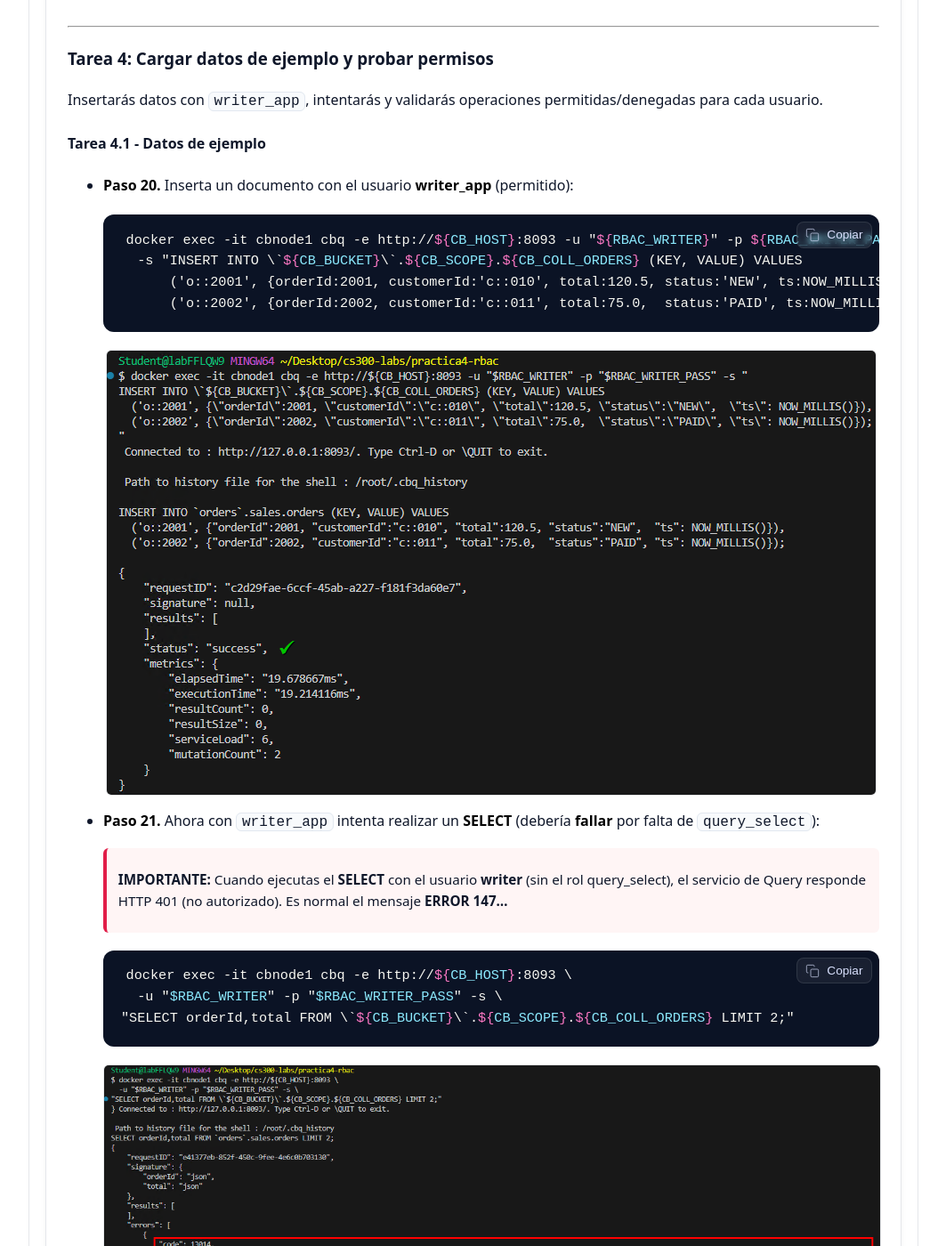
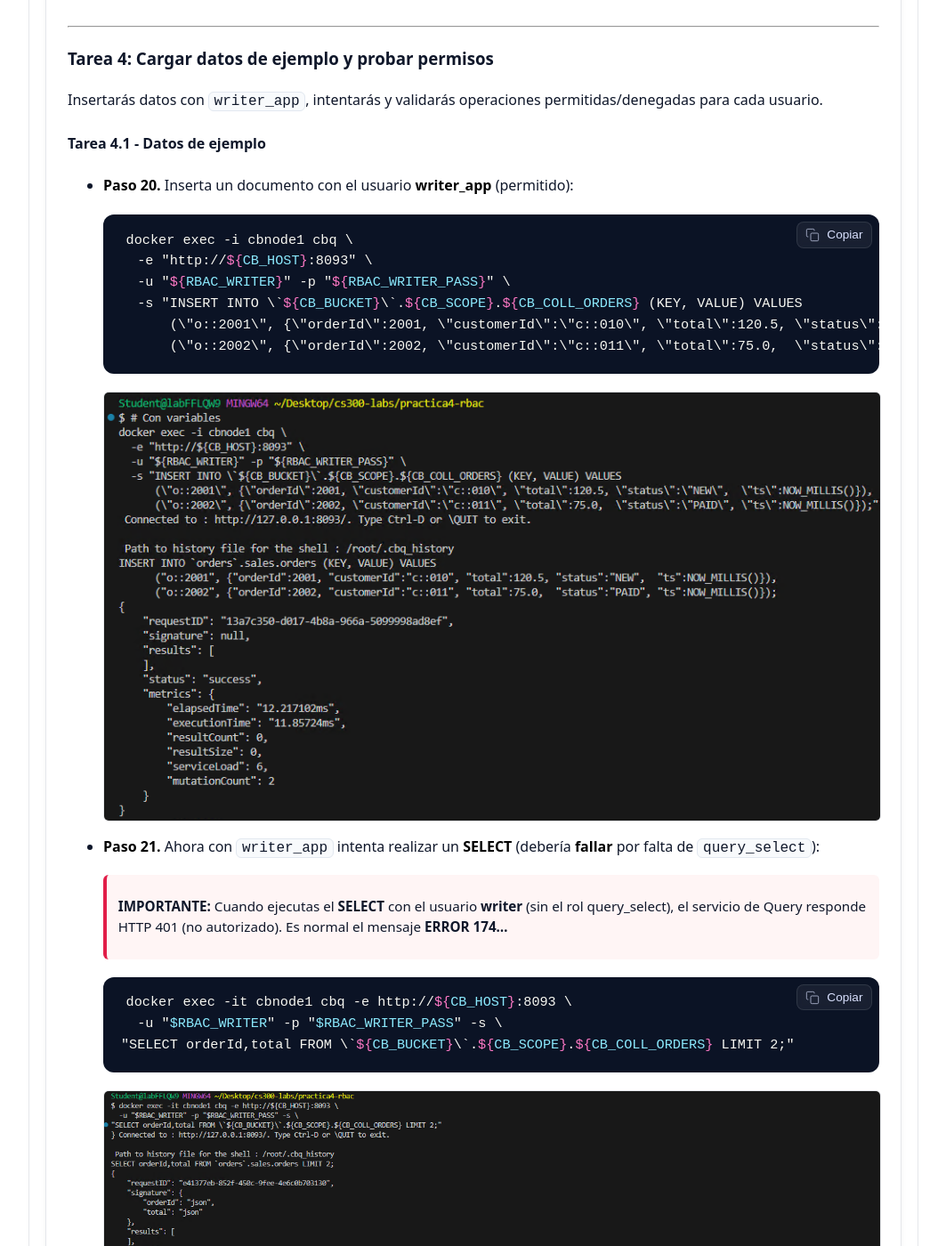
Before and after one commit to Netec-Mx/CS300_INT, a Jekyll site: the page built from labs/lab4/lab4.md, in a window 1280 px wide and 1400 px high, scrolled down 10558 px. Shown: the whole window at 89% size, without its empty margins (108-1171 px from the left). Built offline with Jekyll 4.4.1, drawn with Linux system fonts in a browser that asks for light colours; some of the changed text lies outside the part shown.

Commit message:
Ajustes practica 4

````diff
--- a/labs/lab4/lab4.md
+++ b/labs/lab4/lab4.md
@@ -310,7 +310,7 @@ Definirás tres usuarios locales con combinaciones de roles predefinidos acotado
     -c ${CB_HOST} -u "${CB_USER}" -p "${CB_PASS}" \
     --set --rbac-username "${RBAC_DBA}" --rbac-password ${RBAC_DBA_PASS} \
     --auth-domain local \
-    --roles "bucket_admin[\`${CB_BUCKET}\`],query_manage_index[\`${CB_BUCKET}\`]"
+    --roles "bucket_admin[${CB_BUCKET}],query_manage_index[${CB_BUCKET}]"
   ```
   ![cbase15]({{ page.images_base | relative_url }}/15.png)
 
@@ -343,16 +343,18 @@ Insertarás datos con `writer_app`, intentarás y validarás operaciones permiti
 - **Paso 20.** Inserta un documento con el usuario **writer_app** (permitido):
 
   ```bash
-  docker exec -it cbnode1 cbq -e http://${CB_HOST}:8093 -u "${RBAC_WRITER}" -p ${RBAC_WRITER_PASS} \
+  docker exec -i cbnode1 cbq \
+    -e "http://${CB_HOST}:8093" \
+    -u "${RBAC_WRITER}" -p "${RBAC_WRITER_PASS}" \
     -s "INSERT INTO \`${CB_BUCKET}\`.${CB_SCOPE}.${CB_COLL_ORDERS} (KEY, VALUE) VALUES
-        ('o::2001', {orderId:2001, customerId:'c::010', total:120.5, status:'NEW', ts:NOW_MILLIS()}),
-        ('o::2002', {orderId:2002, customerId:'c::011', total:75.0,  status:'PAID', ts:NOW_MILLIS()});"
+        (\"o::2001\", {\"orderId\":2001, \"customerId\":\"c::010\", \"total\":120.5, \"status\":\"NEW\",  \"ts\":NOW_MILLIS()}),
+        (\"o::2002\", {\"orderId\":2002, \"customerId\":\"c::011\", \"total\":75.0,  \"status\":\"PAID\", \"ts\":NOW_MILLIS()});"
   ```
   ![cbase17]({{ page.images_base | relative_url }}/17.png)
 
 - **Paso 21.** Ahora con `writer_app` intenta realizar un **SELECT** (debería **fallar** por falta de `query_select`):
 
-  > **IMPORTANTE:** Cuando ejecutas el **SELECT** con el usuario **writer** (sin el rol query_select), el servicio de Query responde HTTP 401 (no autorizado). Es normal el mensaje **ERROR 147...**
+  > **IMPORTANTE:** Cuando ejecutas el **SELECT** con el usuario **writer** (sin el rol query_select), el servicio de Query responde HTTP 401 (no autorizado). Es normal el mensaje **ERROR 174...**
   {: .lab-note .important .compact}
 
   ```bash
@@ -372,7 +374,7 @@ Insertarás datos con `writer_app`, intentarás y validarás operaciones permiti
 
 - **Paso 23.** Ahora prueba con `analyst_ro` ejecuta **INSERT** (debe **fallar**).
 
-  > **IMPORTANTE:** Cuando ejecutas el **INSERT** con el usuario **analyst_ro** (sin el rol writer), el servicio de insert responde HTTP 401 (no autorizado). Es normal el mensaje **ERROR 147...**
+  > **IMPORTANTE:** Cuando ejecutas el **INSERT** con el usuario **analyst_ro** (sin el rol writer), el servicio de insert responde HTTP 401 (no autorizado). Es normal el mensaje **ERROR 174...**
   {: .lab-note .important .compact}
 
   ```bash
````
Also changed, not shown: labs/lab4/img/17.png.
